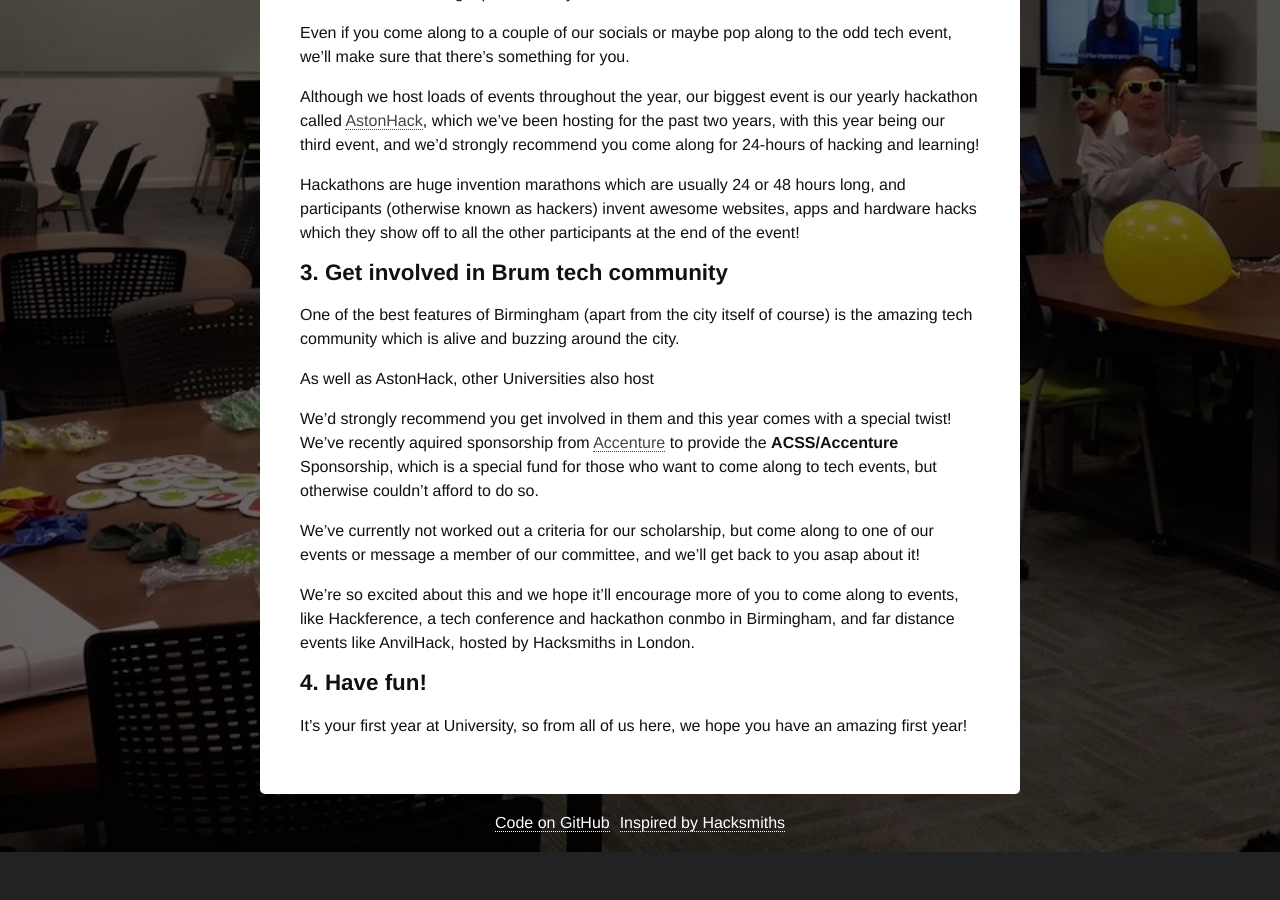
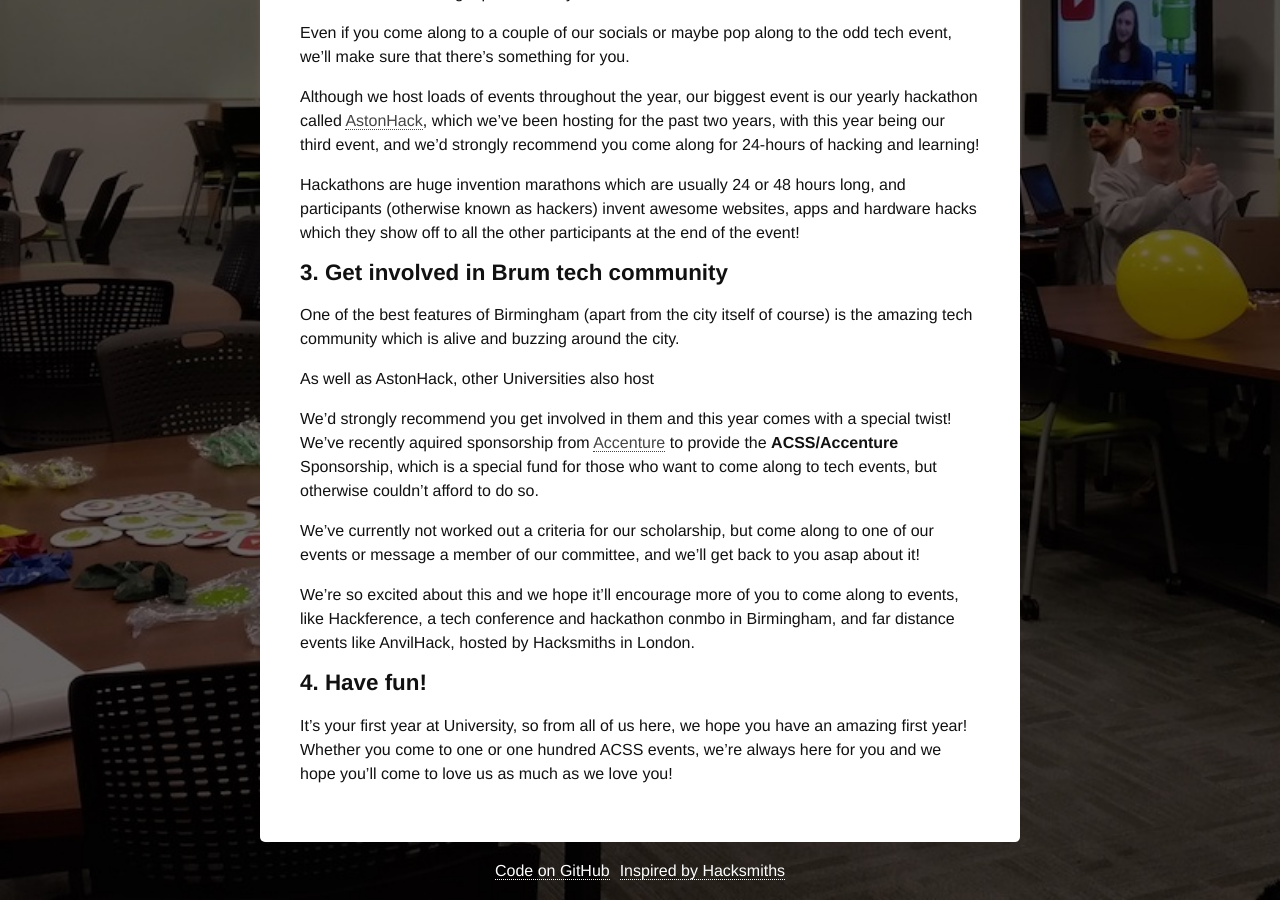
Before and after one commit to aston-css/astoncss.com, a Jekyll site: the page built from _posts/2017-08-17-welcome-to-aston.md, in a window 1280 px wide and 900 px high, scrolled down 874 px. Built offline with Jekyll 4.4.1, drawn with Linux system fonts in a browser that asks for light colours; before the commit the page ends 1726 px from its top, so only the background shows below that.

Commit message:
added additional details to fresher post

```diff
--- a/_posts/2017-08-17-welcome-to-aston.md
+++ b/_posts/2017-08-17-welcome-to-aston.md
@@ -45,7 +45,7 @@ We're so excited about this and we hope it'll encourage more of you to come alon
 
 ## 4. Have fun!
 
-It's your first year at University, so from all of us here, we hope you have an amazing first year!
+It's your first year at University, so from all of us here, we hope you have an amazing first year! Whether you come to one or one hundred ACSS events, we're always here for you and we hope you'll come to love us as much as we love you!
 
 [Mail]: http://twitter.us15.list-manage.com/subscribe?u=5c76c6487162a4644f24574b6&id=8948e9a3d3
 [Twitter]: https://twitter.com/AstonCSS
```
